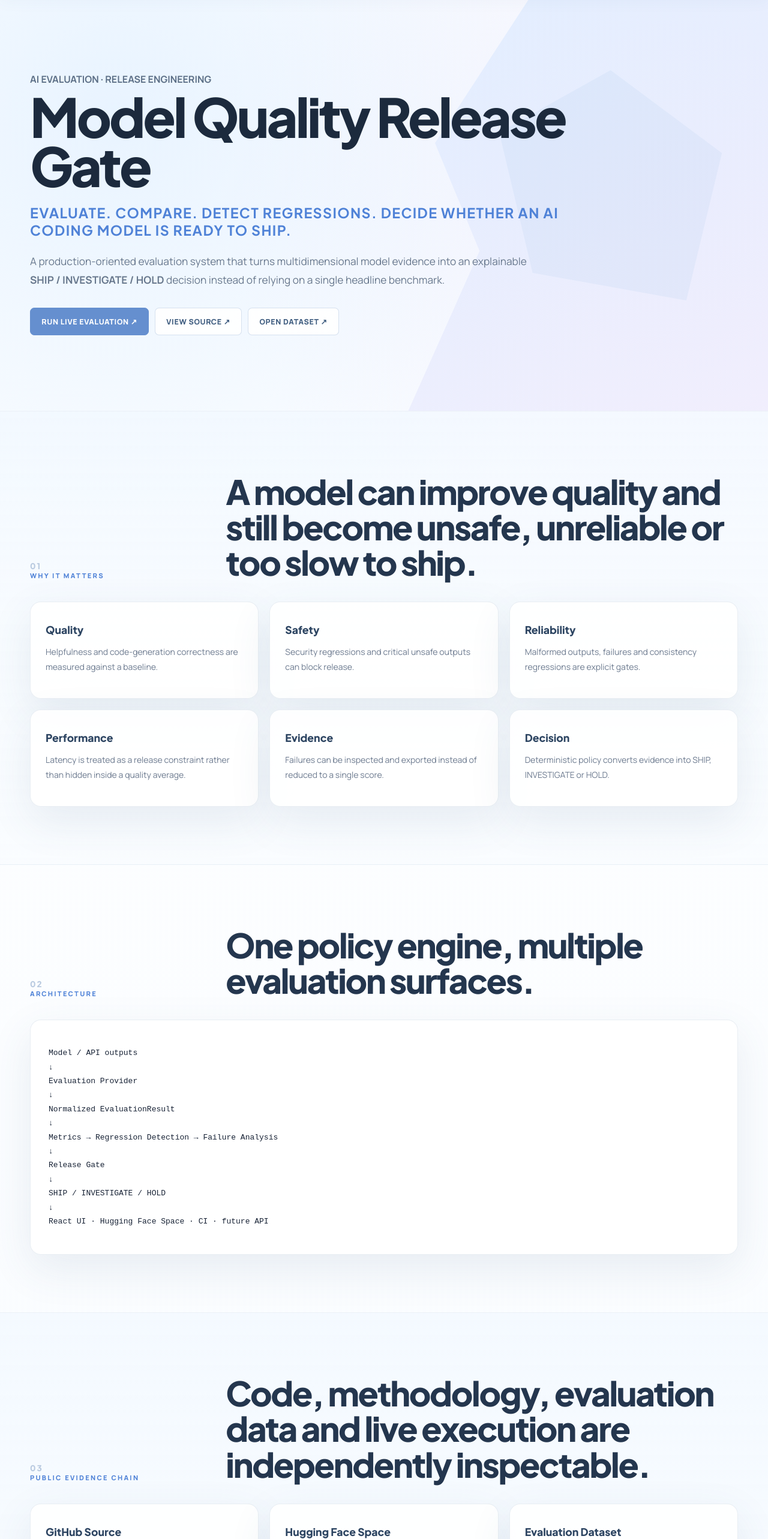
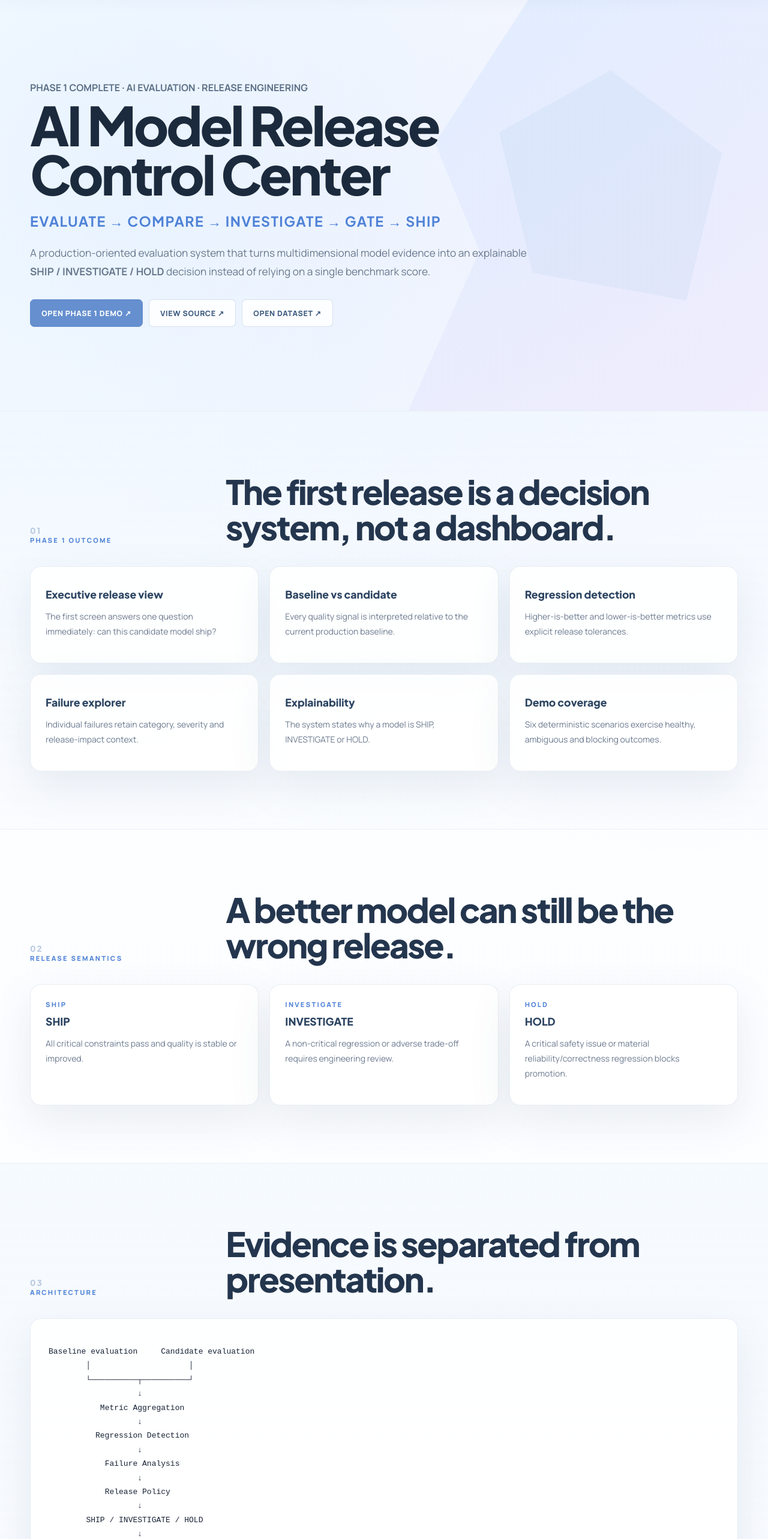
Before and after one commit to h00w/h00w.github.io, a Next.js app: page /model-quality-release-gate in a window 1280 px wide. Shown: the part 75-2641 px from the top of the page at 60% size. Built offline with nearby package versions, Linux system fonts and the light colour scheme.

Commit message:
portfolio: finalize Phase 1 model release control case study

```diff
--- a/app/model-quality-release-gate/page.tsx
+++ b/app/model-quality-release-gate/page.tsx
@@ -2,14 +2,14 @@ import type { Metadata } from "next";
 import Link from "next/link";
 
 export const metadata: Metadata = {
-  title: "Model Quality Release Gate | Hendar Mawan, PhD",
-  description: "AI code-generation evaluation and release engineering: baseline/candidate comparison, regression detection, failure analysis and explainable SHIP / INVESTIGATE / HOLD decisions.",
+  title: "AI Model Release Control Center | Hendar Mawan, PhD",
+  description: "Decision-first AI code-generation release engineering: baseline/candidate comparison, regression detection, failure analysis and explainable SHIP / INVESTIGATE / HOLD decisions.",
 };
 
 const links = [
-  ["GitHub Source", "https://github.com/h00w/model-quality-release-gate", "Policy engine, React dashboard, tests, CI and versioned publication source."],
-  ["Hugging Face Space", "https://huggingface.co/spaces/h0000w/model-quality-release-gate", "Interactive model evaluation and real-inference surface."],
-  ["Evaluation Dataset", "https://huggingface.co/datasets/h0000w/model-quality-release-gate", "Reproducible evaluation cases and result schema."],
+  ["GitHub Source", "https://github.com/h00w/model-quality-release-gate", "Source of truth for the release policy, React control center, tests and publication automation."],
+  ["Hugging Face Space", "https://huggingface.co/spaces/h0000w/model-quality-release-gate", "Canonical Phase 1 interactive demo with six deterministic release scenarios."],
+  ["Evaluation Dataset", "https://huggingface.co/datasets/h0000w/model-quality-release-gate", "Public evaluation evidence and normalized result schema."],
   ["Hugging Face Model Card", "https://huggingface.co/h0000w/model-quality-release-gate", "Methodology, release policy and artifact index."],
 ];
 
@@ -17,11 +17,19 @@ export default function ModelQualityReleaseGatePage(){
  return <>
   <header className="nav"><div className="shell nav-inner"><Link href="/" className="brand">HENDAR<span>.</span></Link><nav className="nav-links"><Link href="/">Portfolio</Link><Link href="/agentic-ai/">Agentic AI Academy</Link><a href="https://github.com/h00w/model-quality-release-gate" target="_blank" rel="noreferrer">GitHub ↗</a></nav></div></header>
   <main>
-   <section className="hero" style={{paddingTop:140,paddingBottom:70}}><div className="shell"><div style={{maxWidth:980}}><div className="hero-eyebrow">AI EVALUATION · RELEASE ENGINEERING</div><h1 className="display" style={{fontSize:"clamp(3rem,7vw,6.5rem)",lineHeight:.92}}>Model Quality Release Gate</h1><div className="hero-role" style={{marginTop:22}}>Evaluate. Compare. Detect regressions. Decide whether an AI coding model is ready to ship.</div><p className="muted" style={{maxWidth:860,fontSize:"1.08rem",lineHeight:1.85,marginTop:22}}>A production-oriented evaluation system that turns multidimensional model evidence into an explainable <strong>SHIP / INVESTIGATE / HOLD</strong> decision instead of relying on a single headline benchmark.</p><div className="hero-actions" style={{marginTop:30}}><a className="btn btn-primary" href="https://huggingface.co/spaces/h0000w/model-quality-release-gate" target="_blank" rel="noreferrer">Run Live Evaluation ↗</a><a className="btn btn-ghost" href="https://github.com/h00w/model-quality-release-gate" target="_blank" rel="noreferrer">View Source ↗</a><a className="btn btn-ghost" href="https://huggingface.co/datasets/h0000w/model-quality-release-gate" target="_blank" rel="noreferrer">Open Dataset ↗</a></div></div></div></section>
-   <section className="section section-soft"><div className="shell"><div className="section-heading"><div><div className="section-index">01</div><div className="kicker">Why it matters</div></div><h2 className="section-title">A model can improve quality and still become unsafe, unreliable or too slow to ship.</h2></div><div className="card-grid">{[["Quality","Helpfulness and code-generation correctness are measured against a baseline."],["Safety","Security regressions and critical unsafe outputs can block release."],["Reliability","Malformed outputs, failures and consistency regressions are explicit gates."],["Performance","Latency is treated as a release constraint rather than hidden inside a quality average."],["Evidence","Failures can be inspected and exported instead of reduced to a single score."],["Decision","Deterministic policy converts evidence into SHIP, INVESTIGATE or HOLD."]].map(([t,c])=><article className="glass card" key={t}><h3>{t}</h3><p className="muted" style={{lineHeight:1.78,fontSize:14}}>{c}</p></article>)}</div></div></section>
-   <section className="section"><div className="shell"><div className="section-heading"><div><div className="section-index">02</div><div className="kicker">Architecture</div></div><h2 className="section-title">One policy engine, multiple evaluation surfaces.</h2></div><div className="glass card" style={{padding:30}}><pre style={{whiteSpace:"pre-wrap",lineHeight:1.8}}>Model / API outputs{"\n"}↓{"\n"}Evaluation Provider{"\n"}↓{"\n"}Normalized EvaluationResult{"\n"}↓{"\n"}Metrics → Regression Detection → Failure Analysis{"\n"}↓{"\n"}Release Gate{"\n"}↓{"\n"}SHIP / INVESTIGATE / HOLD{"\n"}↓{"\n"}React UI · Hugging Face Space · CI · future API</pre></div></div></section>
-   <section className="section section-soft"><div className="shell"><div className="section-heading"><div><div className="section-index">03</div><div className="kicker">Public evidence chain</div></div><h2 className="section-title">Code, methodology, evaluation data and live execution are independently inspectable.</h2></div><div className="card-grid">{links.map(([title,href,copy])=><article className="glass card" key={title}><h3>{title}</h3><p className="muted" style={{lineHeight:1.78,fontSize:14}}>{copy}</p><a className="btn btn-ghost" href={href} target="_blank" rel="noreferrer">Open ↗</a></article>)}</div></div></section>
-   <section className="section"><div className="shell"><div className="callout"><div className="kicker">Connection to Agentic AI Academy</div><h2 className="section-title" style={{marginTop:10}}>Evaluation is the release boundary between capability and production trust.</h2><p className="muted" style={{maxWidth:850,lineHeight:1.85}}>The release gate extends the Academy’s evaluation, security and production-engineering modules with a concrete model-quality artifact: measurable regressions, explicit tolerances, failure inspection and a deterministic release policy.</p><div className="hero-actions"><Link className="btn btn-primary" href="/agentic-ai/">Open Agentic AI Academy</Link><a className="btn btn-ghost" href="https://huggingface.co/spaces/h0000w/model-quality-release-gate" target="_blank" rel="noreferrer">Run Release Gate ↗</a></div></div></div></section>
+   <section className="hero" style={{paddingTop:140,paddingBottom:70}}><div className="shell"><div style={{maxWidth:980}}><div className="hero-eyebrow">PHASE 1 COMPLETE · AI EVALUATION · RELEASE ENGINEERING</div><h1 className="display" style={{fontSize:"clamp(3rem,7vw,6.5rem)",lineHeight:.92}}>AI Model Release Control Center</h1><div className="hero-role" style={{marginTop:22}}>Evaluate → Compare → Investigate → Gate → Ship</div><p className="muted" style={{maxWidth:860,fontSize:"1.08rem",lineHeight:1.85,marginTop:22}}>A production-oriented evaluation system that turns multidimensional model evidence into an explainable <strong>SHIP / INVESTIGATE / HOLD</strong> decision instead of relying on a single benchmark score.</p><div className="hero-actions" style={{marginTop:30}}><a className="btn btn-primary" href="https://huggingface.co/spaces/h0000w/model-quality-release-gate" target="_blank" rel="noreferrer">Open Phase 1 Demo ↗</a><a className="btn btn-ghost" href="https://github.com/h00w/model-quality-release-gate" target="_blank" rel="noreferrer">View Source ↗</a><a className="btn btn-ghost" href="https://huggingface.co/datasets/h0000w/model-quality-release-gate" target="_blank" rel="noreferrer">Open Dataset ↗</a></div></div></div></section>
+
+   <section className="section section-soft"><div className="shell"><div className="section-heading"><div><div className="section-index">01</div><div className="kicker">Phase 1 outcome</div></div><h2 className="section-title">The first release is a decision system, not a dashboard.</h2></div><div className="card-grid">{[["Executive release view","The first screen answers one question immediately: can this candidate model ship?"],["Baseline vs candidate","Every quality signal is interpreted relative to the current production baseline."],["Regression detection","Higher-is-better and lower-is-better metrics use explicit release tolerances."],["Failure explorer","Individual failures retain category, severity and release-impact context."],["Explainability","The system states why a model is SHIP, INVESTIGATE or HOLD."],["Demo coverage","Six deterministic scenarios exercise healthy, ambiguous and blocking outcomes."]].map(([t,c])=><article className="glass card" key={t}><h3>{t}</h3><p className="muted" style={{lineHeight:1.78,fontSize:14}}>{c}</p></article>)}</div></div></section>
+
+   <section className="section"><div className="shell"><div className="section-heading"><div><div className="section-index">02</div><div className="kicker">Release semantics</div></div><h2 className="section-title">A better model can still be the wrong release.</h2></div><div className="card-grid">{[["SHIP","All critical constraints pass and quality is stable or improved."],["INVESTIGATE","A non-critical regression or adverse trade-off requires engineering review."],["HOLD","A critical safety issue or material reliability/correctness regression blocks promotion."]].map(([t,c])=><article className="glass card" key={t}><div className="kicker">{t}</div><h3>{t}</h3><p className="muted" style={{lineHeight:1.78,fontSize:14}}>{c}</p></article>)}</div></div></section>
+
+   <section className="section section-soft"><div className="shell"><div className="section-heading"><div><div className="section-index">03</div><div className="kicker">Architecture</div></div><h2 className="section-title">Evidence is separated from presentation.</h2></div><div className="glass card" style={{padding:30}}><pre style={{whiteSpace:"pre-wrap",lineHeight:1.8}}>Baseline evaluation     Candidate evaluation{"\n"}        │                     │{"\n"}        └──────────┬──────────┘{"\n"}                   ↓{"\n"}           Metric Aggregation{"\n"}                   ↓{"\n"}          Regression Detection{"\n"}                   ↓{"\n"}            Failure Analysis{"\n"}                   ↓{"\n"}            Release Policy{"\n"}                   ↓{"\n"}        SHIP / INVESTIGATE / HOLD{"\n"}                   ↓{"\n"}       Explanation + evidence export</pre></div></div></section>
+
+   <section className="section"><div className="shell"><div className="section-heading"><div><div className="section-index">04</div><div className="kicker">Phase 1 scenario matrix</div></div><h2 className="section-title">Six reproducible cases make the release policy easy to demonstrate.</h2></div><div className="card-grid">{[["Candidate improves overall","SHIP"],["Latency regression","INVESTIGATE"],["Safety regression","HOLD"],["Code quality regression","HOLD"],["Mixed trade-offs","INVESTIGATE"],["Catastrophic failure","HOLD"]].map(([scenario,decision])=><article className="glass card" key={scenario}><div className="kicker">{decision}</div><h3>{scenario}</h3><p className="muted" style={{fontSize:14,lineHeight:1.75}}>Switch the scenario in the live Space and inspect the metric deltas, release explanation and affected failures.</p></article>)}</div></div></section>
+
+   <section className="section section-soft"><div className="shell"><div className="section-heading"><div><div className="section-index">05</div><div className="kicker">Public evidence chain</div></div><h2 className="section-title">Code, methodology, evaluation evidence and live execution are independently inspectable.</h2></div><div className="card-grid">{links.map(([title,href,copy])=><article className="glass card" key={title}><h3>{title}</h3><p className="muted" style={{lineHeight:1.78,fontSize:14}}>{copy}</p><a className="btn btn-ghost" href={href} target="_blank" rel="noreferrer">Open ↗</a></article>)}</div></div></section>
+
+   <section className="section"><div className="shell"><div className="callout"><div className="kicker">Connection to Agentic AI Academy</div><h2 className="section-title" style={{marginTop:10}}>Evaluation becomes meaningful when it controls release.</h2><p className="muted" style={{maxWidth:850,lineHeight:1.85}}>The release control center extends the Academy’s evaluation, security and production-engineering work with an explicit production boundary: measurable regressions, deterministic policy, inspectable failures and an accountable promotion decision.</p><div className="hero-actions"><Link className="btn btn-primary" href="/agentic-ai/">Open Agentic AI Academy</Link><a className="btn btn-ghost" href="https://huggingface.co/spaces/h0000w/model-quality-release-gate" target="_blank" rel="noreferrer">Run Release Gate ↗</a></div></div></div></section>
   </main>
  </>;
 }
```
